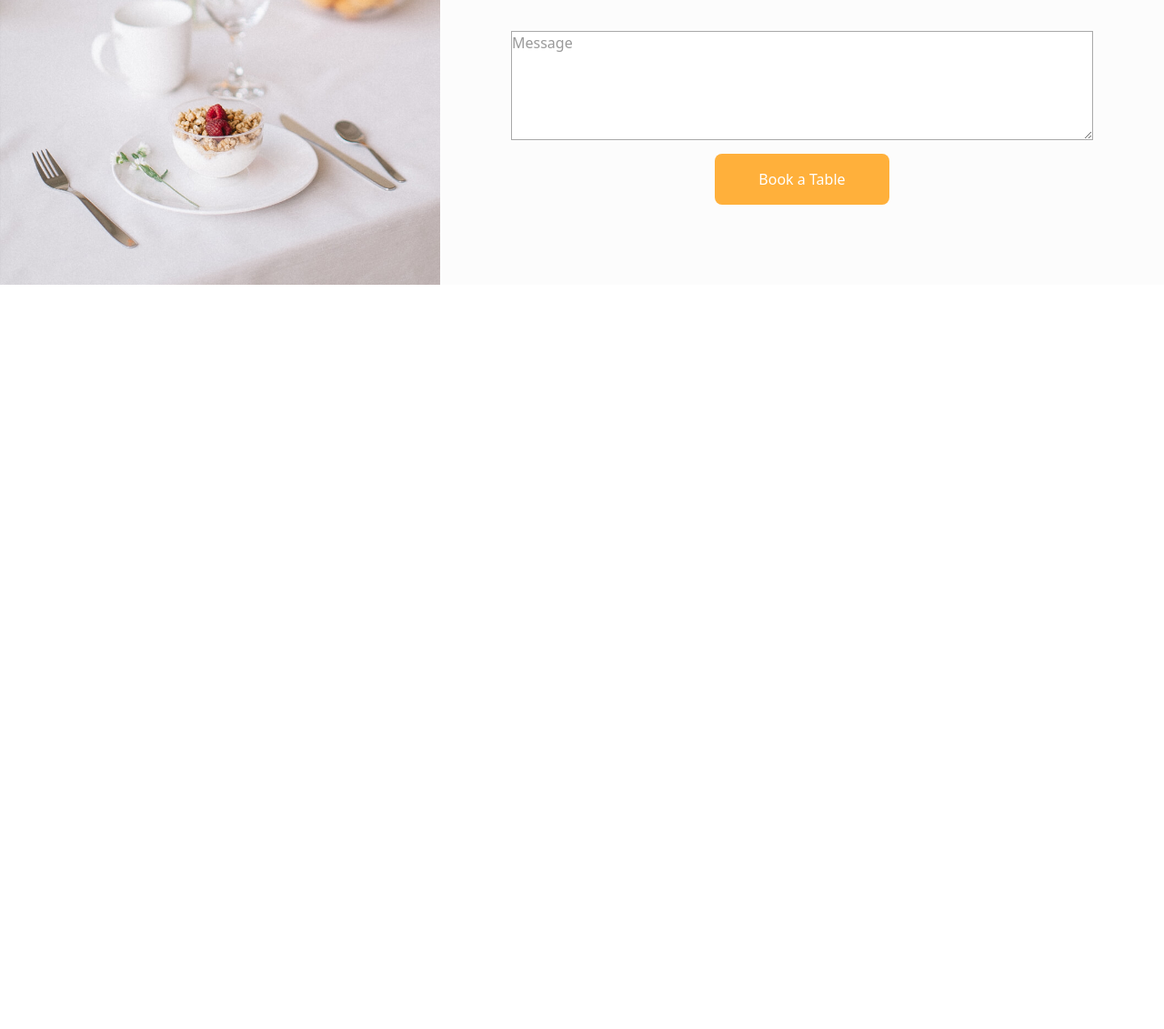
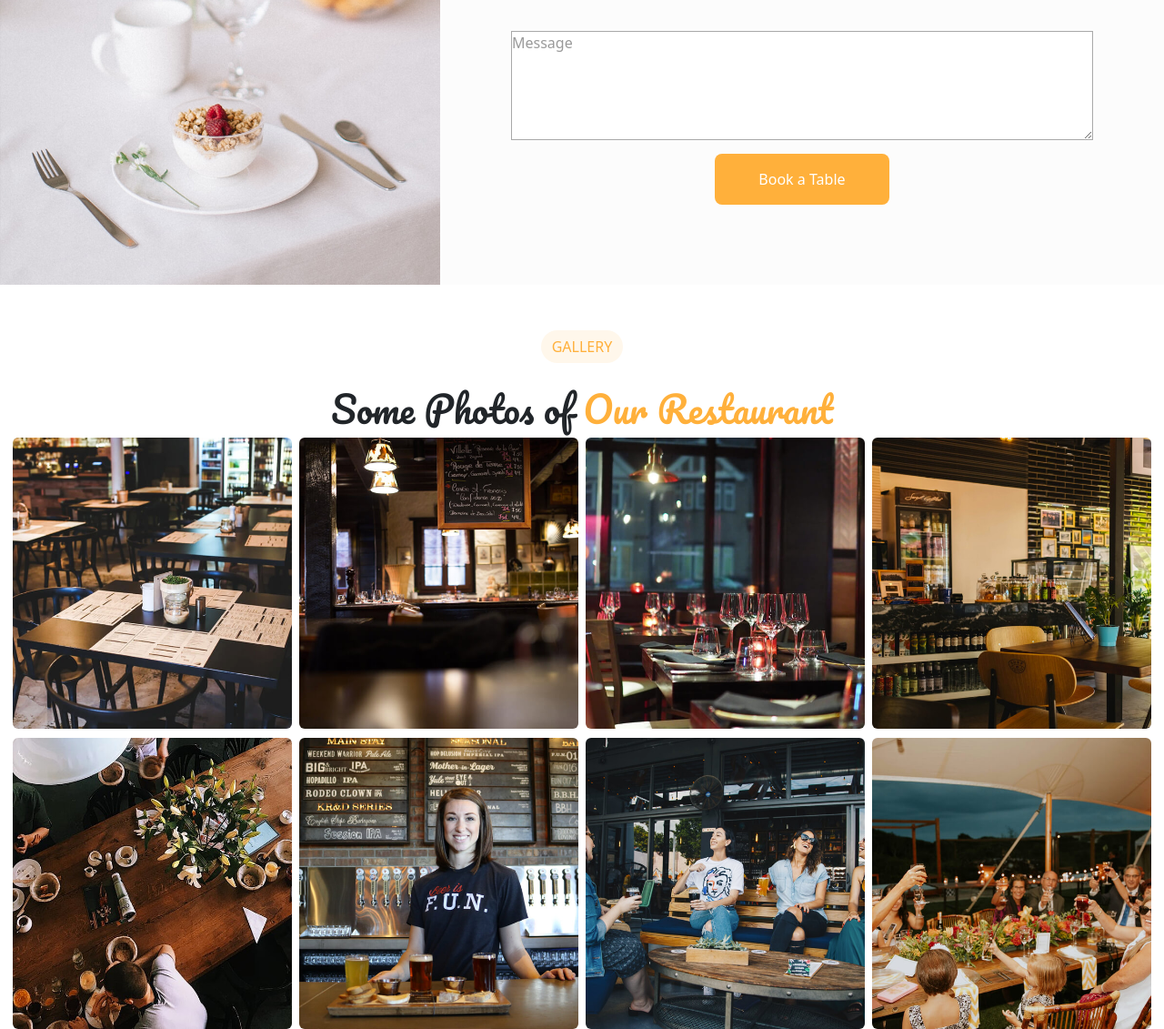
Before and after one commit to ahmeeed404/Ahmed_Achoukhan_Final_Projet_HTML_CSS, a website: page index.html in a window 1280 px wide. Shown: the part 4841-5972 px from the top of the page at 91% size. Before the commit the page ends 5154 px from the top, so only its background shows below. Drawn offline with nearby package versions, Linux system fonts and the light colour scheme.

Commit message:
this commit is for galery html and style

```diff
--- a/index.html
+++ b/index.html
@@ -677,6 +677,67 @@
 
 
 
+    <!-- Galery Section -->
+    <section class="galery">
+        <div class="topGalery">
+            <p>GALLERY</p>
+            <h1>Some Photos of <span>Our Restaurant</span></h1>
+        </div>
+
+        <input type="radio" name="gallery" id="g1" checked>
+        <input type="radio" name="gallery" id="g2">
+        <input type="radio" name="gallery" id="g3">
+        <input type="radio" name="gallery" id="g4">
+        <input type="radio" name="gallery" id="g5">
+        <input type="radio" name="gallery" id="g6">
+        <input type="radio" name="gallery" id="g7">
+        <input type="radio" name="gallery" id="g8">
+
+        <div class="downGalery">
+            <div class="firstGalery">
+                <label for="g1">
+                    <div class="img-box"> <img src="./public/images/images/gallery/gallery-1.jpg" alt="">
+                    </div>
+                </label>
+
+                <label for="g2">
+                    <div class="img-box"> <img src="./public/images/images/gallery/gallery-2.jpg" alt="">
+                    </div>
+                </label>
+                <label for="g3">
+                    <div class="img-box"> <img src="./public/images/images/gallery/gallery-3.jpg" alt="">
+                    </div>
+                </label>
+                <label for="g4">
+                    <div class="img-box"> <img src="./public/images/images/gallery/gallery-4.jpg" alt="">
+                    </div>
+                </label>
+            </div>
+            <div class="secondGalery">
+                <label for="g5">
+                    <div class="img-box"> <img src="./public/images/images/gallery/gallery-5.jpg" alt="">
+                    </div>
+                </label>
+                <label for="g6">
+                    <div class="img-box"> <img src="./public/images/images/gallery/gallery-6.jpg" alt="">
+                    </div>
+                </label>
+                <label for="g7">
+                    <div class="img-box"> <img src="./public/images/images/gallery/gallery-7.jpg" alt="">
+                    </div>
+                </label>
+                <label for="g8">
+                    <div class="img-box"> <img src="./public/images/images/gallery/gallery-8.jpg" alt="">
+                    </div>
+                </label>
+            </div>
+        </div>
+
+    </section>
+
+
+
+
 
 
 
--- a/src/sass/_allModules.scss
+++ b/src/sass/_allModules.scss
@@ -6,3 +6,4 @@
 @import './modules/specials';
 @import './modules/events';
 @import './modules/bookTable';
+@import './modules/galery';
--- /dev/null
+++ b/src/sass/modules/_galery.scss
@@ -0,0 +1,81 @@
+.galery {
+    .topGalery {
+        @include display(flex, center, center, 10px);
+        flex-direction: column;
+        text-align: center;
+        margin-top: 50px;
+
+        p {
+            border-radius: 20px;
+            background-color: rgb(255, 247, 235);
+            color: $orangeColor;
+            width: fit-content;
+            padding: 6px 12px;
+            font-weight: 500;
+        }
+
+        h1 {
+            font-family: $fontFamily;
+
+            span {
+                color: $orangeColor;
+            }
+        }
+    }
+
+    .downGalery {
+        display: block;
+        gap: 10px;
+        padding-left: 20px;
+        padding-right: 20px;
+
+        .secondGalery {
+            margin-top: 10px
+        }
+
+        .firstGalery,
+        .secondGalery {
+            @include display(flex, center, center, 8px);
+            width: 100%;
+            gap: 8px;
+
+            .img-box {
+                width: 24vw;
+                height: 40vh;
+                overflow: hidden;
+                border-radius: 6px;
+            }
+
+            .img-box img {
+                width: 100%;
+                height: 100%;
+                object-fit: cover;
+                transition: transform .4s ease;
+                display: block;
+            }
+
+
+            .img-box:hover img {
+                transform: scale(1.2);
+            }
+        }
+
+    }
+
+
+
+input[type="radio"] {
+    display: none;
+}
+
+#g1:checked~.downGalery label[for="g1"] .img-box,
+#g2:checked~.downGalery label[for="g2"] .img-box,
+#g3:checked~.downGalery label[for="g3"] .img-box,
+#g4:checked~.downGalery label[for="g4"] .img-box,
+#g5:checked~.downGalery label[for="g5"] .img-box,
+#g6:checked~.downGalery label[for="g6"] .img-box,
+#g7:checked~.downGalery label[for="g7"] .img-box,
+#g8:checked~.downGalery label[for="g8"] .img-box {
+    display: block;
+}
+}
```
Also changed, not shown: public/style/app.css, 1 other file.
